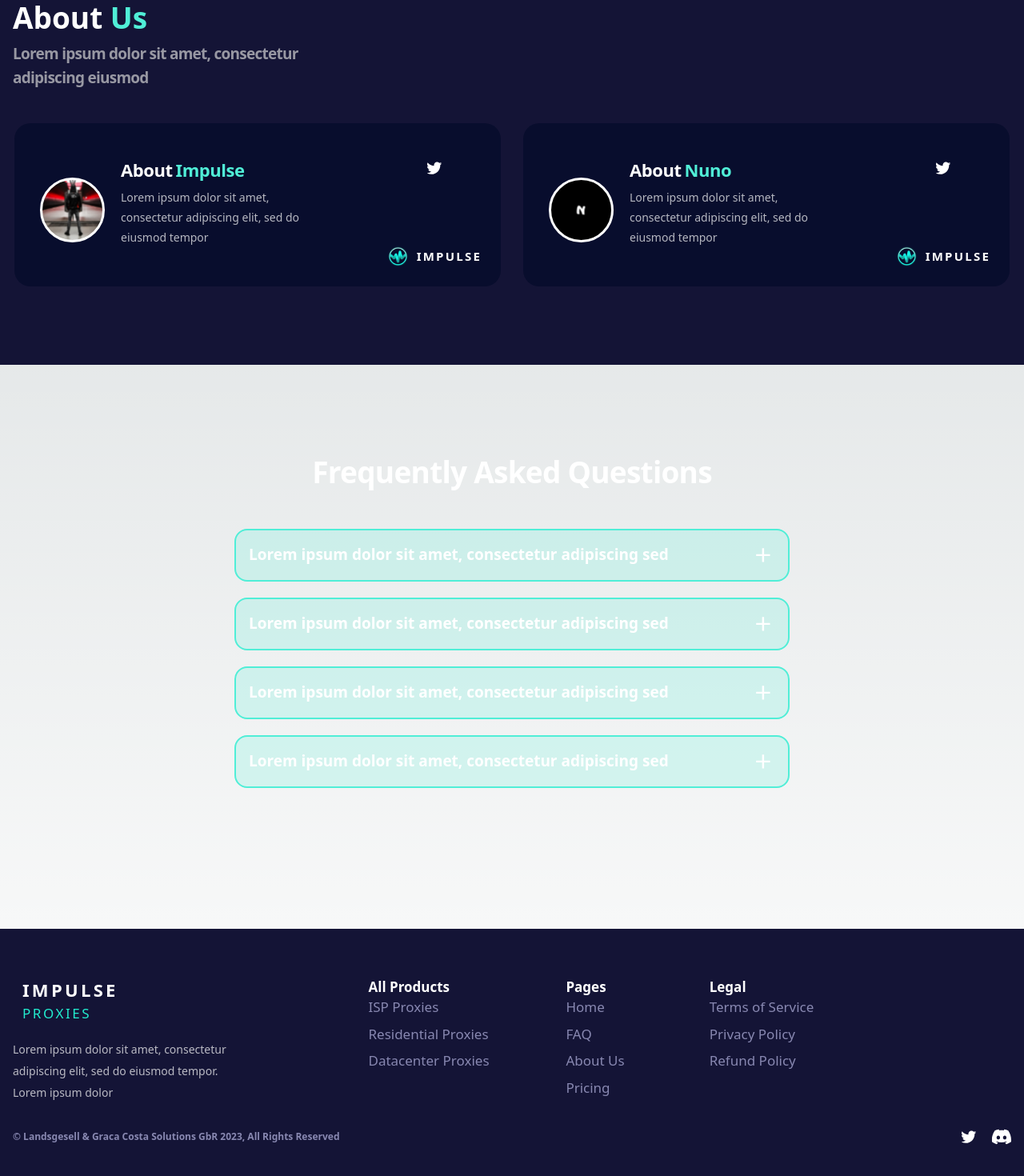
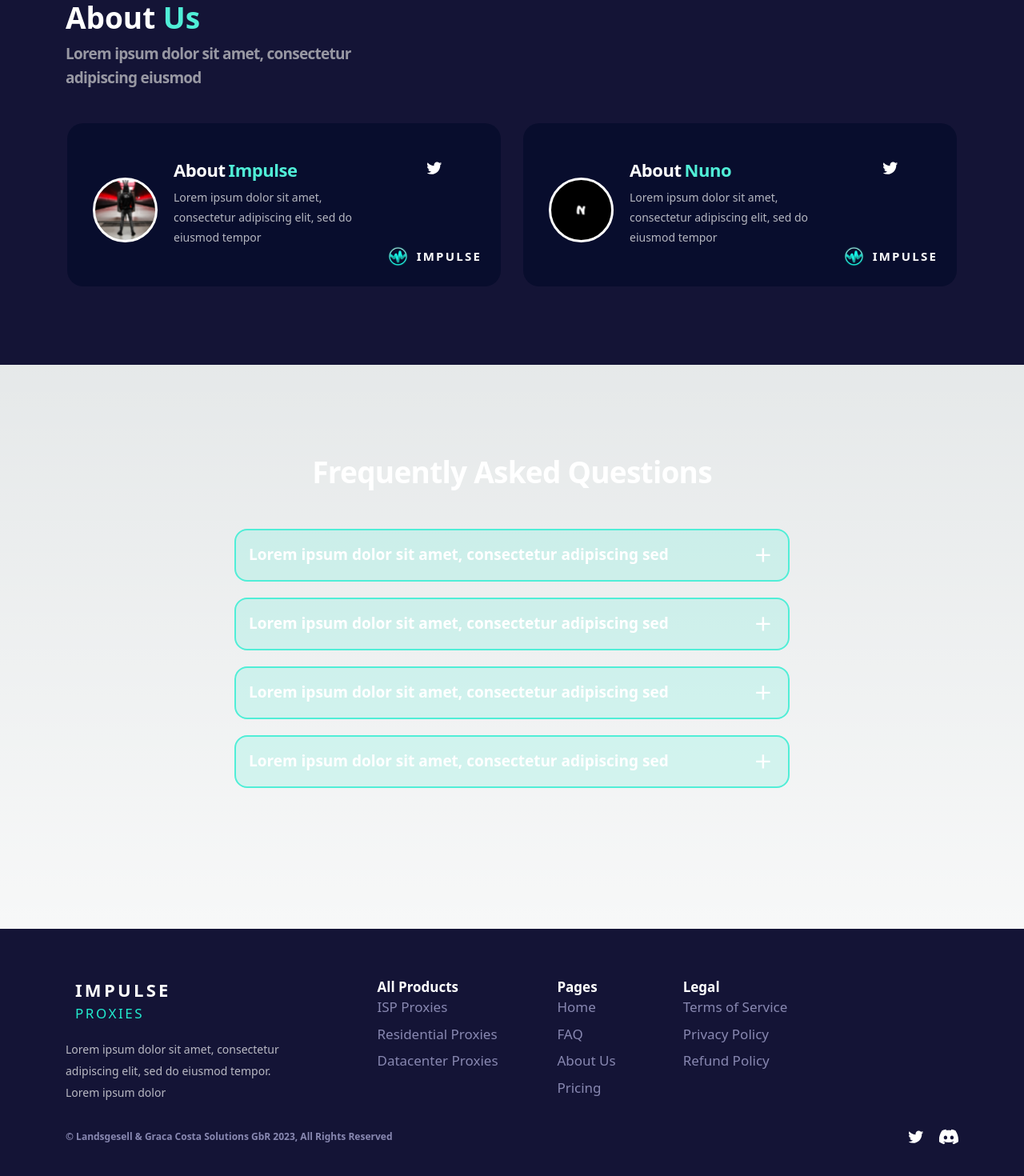
Before and after one commit to Radial-code/impulse-proxies, a Next.js app: page / in a window 1280 px wide. Shown: the part 176-1646 px from the top of the page at 80% size. Built offline with nearby package versions, Linux system fonts and the light colour scheme.

Commit message:
container modify

```diff
--- a/components/ImpulseAbout.jsx
+++ b/components/ImpulseAbout.jsx
@@ -6,7 +6,7 @@ import Image from "next/image";
 const ImpulseAbout = () => {
   return (
     <div className="bg-[#141436] pt-24 mt-20">
-      <div className="container mx-auto px-4 relative">
+      <div className="container xl:max-w-[1140px] 2xl:max-w-[1320px] mx-auto px-3 relative">
         <Image
           src="/assets/images/svg/aboutTop.svg"
           alt="aboutTop"
--- a/components/ImpulseFAQ.jsx
+++ b/components/ImpulseFAQ.jsx
@@ -12,7 +12,7 @@ const ImpulseFAQ = () => {
   };
   return (
     <div className="faqBg bg-no-repeat bg-cover bg-center pt-28 pb-44">
-      <div className="container mx-auto">
+      <div className="container xl:max-w-[1140px] 2xl:max-w-[1320px] mx-auto px-3">
         <p className="text-center text-6xl text-white font-Montserrat font-bold leading-[121%] tracking-[-0.74px] mb-12">
           Frequently Asked Questions
         </p>
--- a/components/ImpulseFooter.jsx
+++ b/components/ImpulseFooter.jsx
@@ -9,7 +9,7 @@ const ImpulseFooter = () => {
   return (
     <>
       <div className=" bg-[#141436] pb-11">
-        <div className=" container mx-auto pt-14 px-4">
+        <div className="container xl:max-w-[1140px] 2xl:max-w-[1320px] mx-auto px-3 pt-14">
           <div className="flex flex-wrap mt-1 pb-7">
             <div className="lg:w-4/12 sm:w-6/12 w-full">
               <div className="flex items-center mb-5">
```
